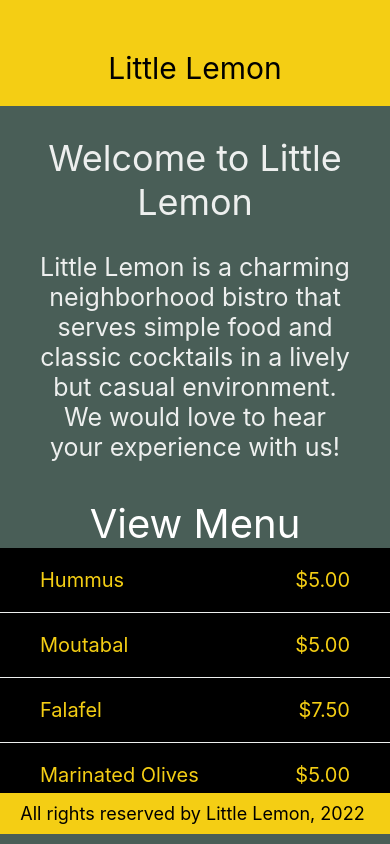
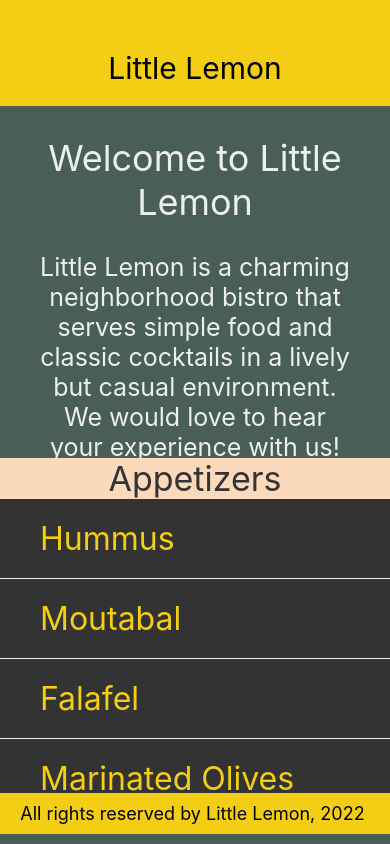
Before and after one commit to WaltBernalM/react-native-playground, a React Native app: screen / in a window 390 px wide. Built offline with nearby package versions, Linux system fonts and the light colour scheme.

Commit message:
render of Menu component in App

```diff
--- a/App.js
+++ b/App.js
@@ -3,6 +3,7 @@ import Header from './components/Header';
 import Footer from './components/Footer';
 import WelcomeScreen from './components/WelcomeScreen';
 import MenuItems from './components/MenuItems';
+import Menu from './components/Menu';
 
 export default function App() {
   return (
@@ -15,7 +16,8 @@ export default function App() {
       >
         <Header />
         <WelcomeScreen />
-        <MenuItems />
+        {/* <MenuItems /> */}
+        <Menu/>
       </View>
       <View style={{ backgroundColor: "#495E57" }}>
         <Footer />
```
